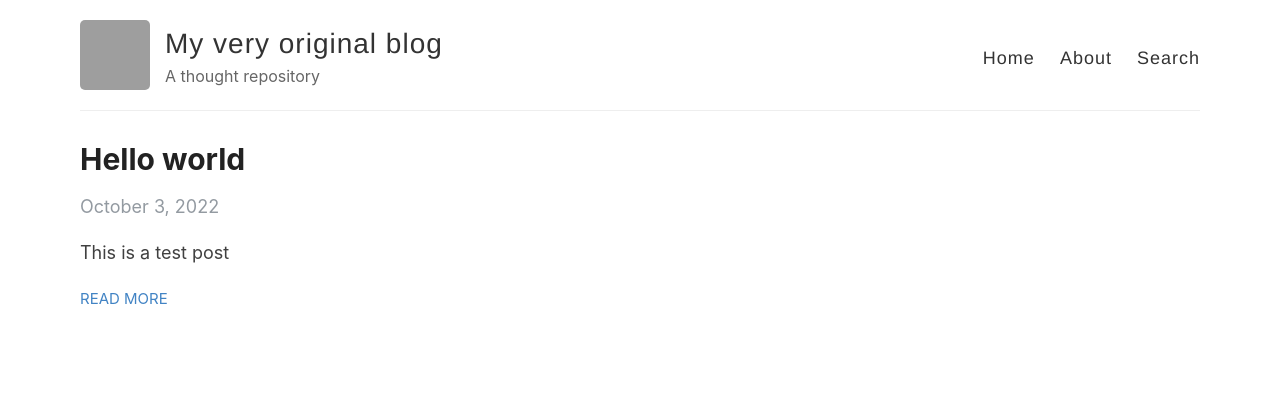
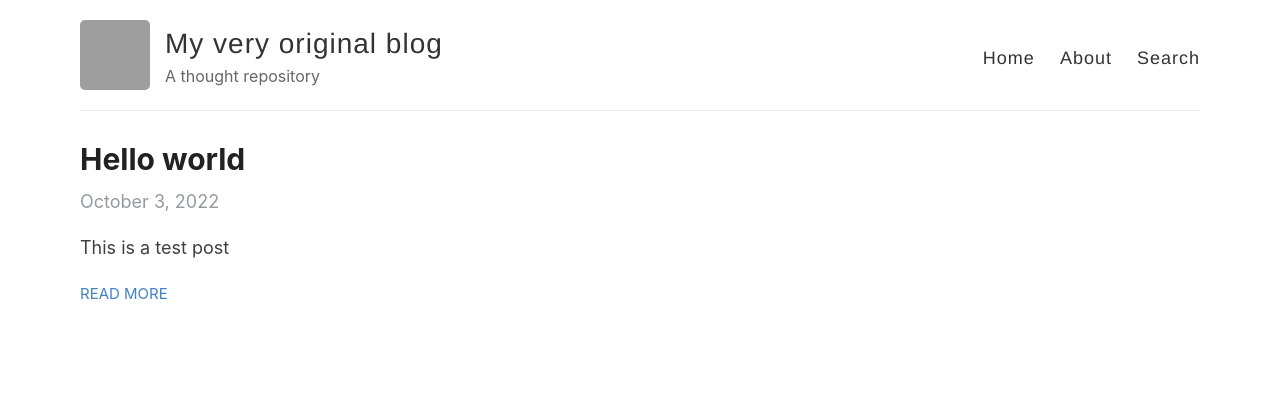
Before and after one commit to sys-fs/sys-fs.github.io, a Jekyll site: the page built from index.html, in a window 1280 px wide. Shown: the top 393 px of the page. Built offline with Jekyll 4.4.1, drawn with Linux system fonts in a browser that asks for light colours; the list of posts is cut into pages by our own code; grey boxes are pictures that could not be loaded.

Commit message:
Reduce margins on posts displayed on homepage

```diff
--- a/assets/style.scss
+++ b/assets/style.scss
@@ -43,7 +43,7 @@ h1, h2, h3, h4, h5, h6 {
     font-weight: bold;
 
     line-height: 1.7;
-    margin: 1em 0 15px;
+    margin: 1em 0 10px;
     padding: 0;
     text-align: left;
 
@@ -449,6 +449,7 @@ body:after {
 .post_date {
     text-align: left;
     color: #939aa1;
+    margin: 5px 0;
 }
 
 .cd-container a {
```
